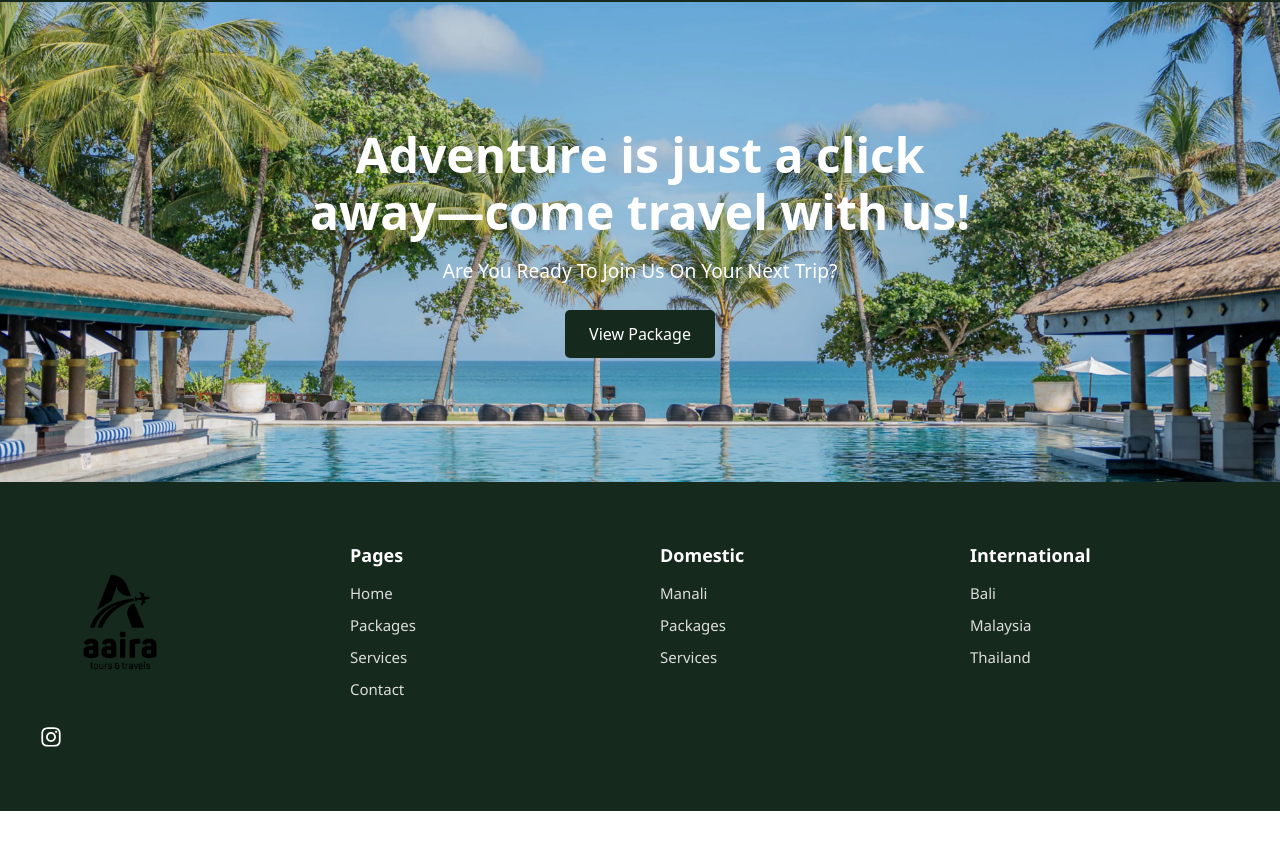
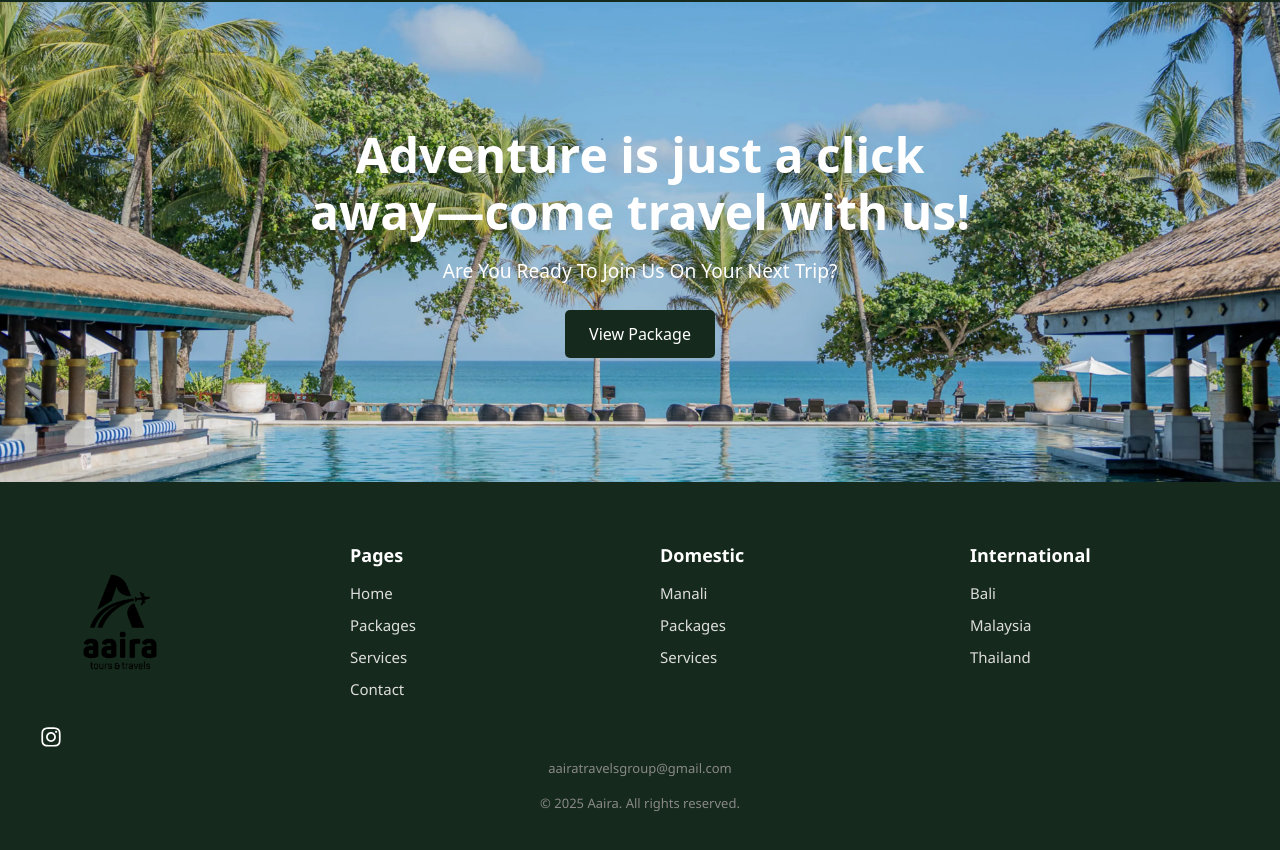
Before and after one commit to irfaanh/Aaira, a React (Vite) app: page / in a window 1280 px wide. Shown: the part 2482-3332 px from the top of the page. Before the commit the page ends 3293 px from the top, so only its background shows below. Built offline with nearby package versions, Linux system fonts and the light colour scheme.

Commit message:
footer updated

```diff
--- a/src/Components/Footer.css
+++ b/src/Components/Footer.css
@@ -82,6 +82,12 @@
   color: #888;
   margin-top: 8px;
 }
+.footer-copywrite{
+  font-size: 13px;
+  color: #888;
+  margin-top: 8px;
+  text-align: center;
+}
 
 @media (max-width: 768px) {
   .footer-container {
--- a/src/Components/Footer.jsx
+++ b/src/Components/Footer.jsx
@@ -67,6 +67,10 @@ const Footer = () => {
             <li><a href="/contact">Contact</a></li>
           </ul>
         </div> */}
+        <div className='footer-copywrite'>
+          <p>aairatravelsgroup@gmail.com</p>
+          <p>© 2025 Aaira. All rights reserved.</p>
+        </div>
 
     </footer>
   )
```
